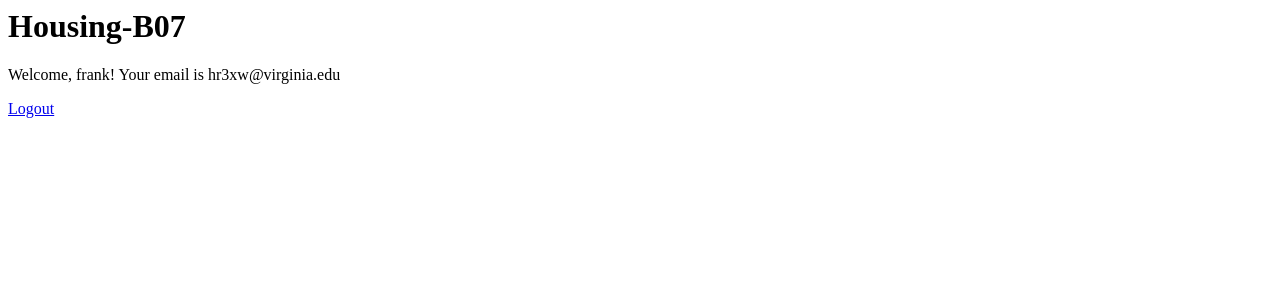
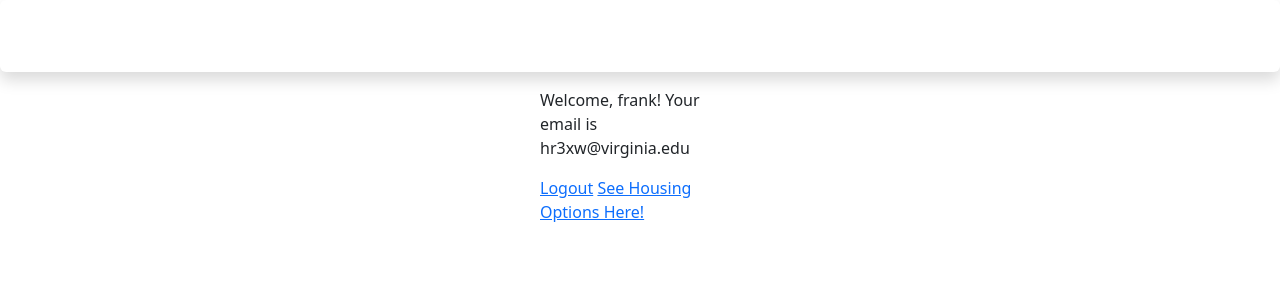
Before and after one commit to HtR212/Housing-Website, a Django app: page /housing/ in a window 1280 px wide. Shown: the top 300 px of the page. Run offline with Django 4.2, Linux system fonts and the light colour scheme; a user stored in the database is signed in; some libraries are stand-ins or nearby versions.

Commit message:
basic bootstrap on the index html and added path to list page

```diff
--- a/housing/templates/housing/index.html
+++ b/housing/templates/housing/index.html
@@ -6,14 +6,33 @@
 </head>
 
 <body>
-    <h1>Housing-B07</h1>
+    <!-- Bootstrap -->
+    <meta charset="utf-8">
+    <meta name="viewport" content="width=device-width, initial-scale=1">
+
+    <link href="https://cdn.jsdelivr.net/npm/bootstrap@5.1.1/dist/css/bootstrap.min.css" rel="stylesheet" integrity="sha384-F3w7mX95PdgyTmZZMECAngseQB83DfGTowi0iMjiWaeVhAn4FJkqJByhZMI3AhiU" crossorigin="anonymous">
+
+
+    {% load bootstrap5 %}
+    {% bootstrap_css %}
+    {% bootstrap_javascript %}
+
+    <div style="width: 100%" class="shadow p-2 mb-3 bg-body rounded text-white">
+    <h1 class="font-monospace text-center">Housing for UVA Students by B-07!</h1>
+    </div>
+
     {% if user.is_authenticated %}
+    <div class="mx-auto" style="width: 200px;">
     <p>Welcome, {{ user.username }}! Your email is {{ user.email }}</p>
     <a href="logout">Logout</a>
+    <a href="list">See Housing Options Here!</a>
+    </div>
 
     {% else %}
-    <h1>Login Page</h1>
+    <div class="mx-auto" style="width: 200px;">
+    <h2>Please Login!</h2>
     <a href="{% provider_login_url 'google' %}">Login with Google</a>
+    </div>
     {% endif %}
 
 </body>
--- a/housing/templates/housing/studentHousingList.html
+++ b/housing/templates/housing/studentHousingList.html
@@ -12,8 +12,8 @@
 {% bootstrap_javascript %}
 
 
-<div style="width: 100%" class="shadow p-2 mb-3 bg-body rounded">
-    <h3 class="font-monospace text-center">Possible Housing for UVA Students!</h3>
+<div style="width: 100%" class="shadow p-2 mb-3 bg-body rounded text-white">
+    <h3 class="font-monospace text-center">Housing for UVA Students by B-07!</h3>
 </div>
 
 
```
Also changed, not shown: db.sqlite3.
